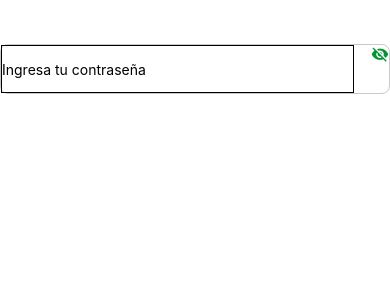
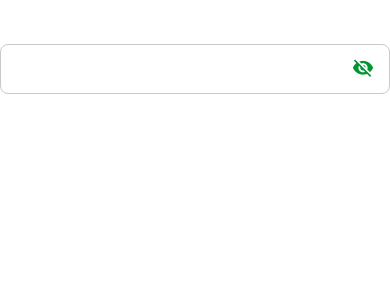
Before and after one commit to jn-jc/ocrApp, a React Native app: screen /Login in a window 390 px wide. Shown: the top 300 px of the page. Built offline with nearby package versions, Linux system fonts and the light colour scheme.

Commit message:
Se termino el componente para el password del login

```diff
--- a/src/components/PassInput.jsx
+++ b/src/components/PassInput.jsx
@@ -1,28 +1,45 @@
 import React, { useState } from 'react'
-import { StyleSheet, Text, TextInput, TouchableWithoutFeedback, View } from 'react-native'
+import { Pressable, StyleSheet, TextInput, View } from 'react-native'
 import Icon from 'react-native-vector-icons/MaterialCommunityIcons'
 
 export default function PassInput() {
 
   const [isFocusPass, setIsFocusPass] = useState(false)
+  const [isVisible, setIsVisible] = useState(true)
   return (
-    <View>
-      <View style={isFocusPass ? styles.inputTextFocus : styles.inputIcon}>
-        <TextInput
-          secureTextEntry={true}
-          placeholder="Ingresa tu contraseña"
-          onBlur={() => setIsFocusPass(false)}
-          onFocus={() => setIsFocusPass(true)}
-          style={{ borderWidth: 1, width: '91%' }}
-        />
-        <Icon name='eye-off' size={18} color='#009530' />
-      </View>
+    <View style={isFocusPass ? styles.inputIconContainerFocus : styles.inputIconContainer}>
+      <TextInput
+        autoCorrect={false}
+        keyboardType={isVisible ? 'default' : 'visible-password'}
+        autoComplete='password'
+        secureTextEntry={isVisible}
+        onBlur={() => setIsFocusPass(false)}
+        onFocus={() => setIsFocusPass(true)}
+        style={styles.input}
+      />
+      <Pressable
+        onPress={() => { setIsVisible(!isVisible) }}
+      >
+        <Icon style={styles.icon} name='eye-off' size={22} color='#009530' />
+      </Pressable>
     </View>
   )
 }
 
 const styles = StyleSheet.create({
-  inputIcon: {
+  input: {
+    fontSize: 12,
+    fontWeight: '600',
+    color: '#404447',
+    width: '80%',
+    paddingLeft: 16
+  },
+  icon: {
+    paddingRight: 15,
+    paddingVertical: 12
+
+  },
+  inputIconContainer: {
     flexDirection: 'row',
     justifyContent: 'space-between',
     borderWidth: 1,
@@ -36,7 +53,7 @@ const styles = StyleSheet.create({
     fontWeight: '600',
     color: '#404447'
   },
-  inputTextFocus: {
+  inputIconContainerFocus: {
     flexDirection: 'row',
     justifyContent: 'space-between',
     borderWidth: 1,
@@ -46,8 +63,5 @@ const styles = StyleSheet.create({
     borderRadius: 8,
     borderColor: '#009530',
     marginBottom: 24,
-    fontSize: 12,
-    fontWeight: '600',
-    color: '#404447'
   }
 })
```
